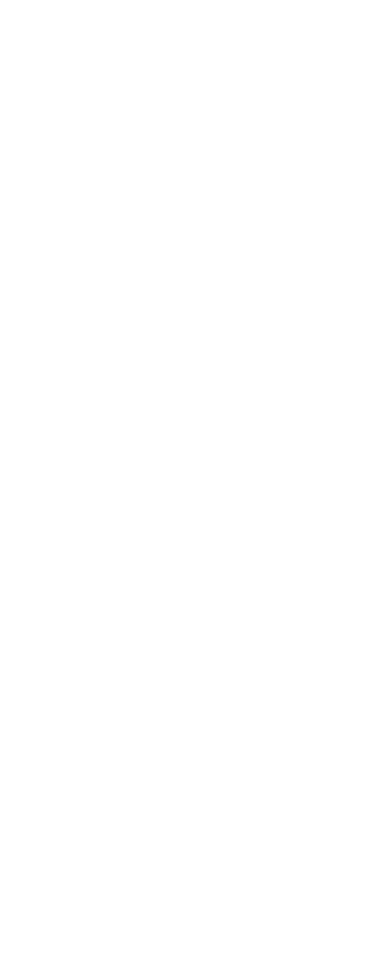
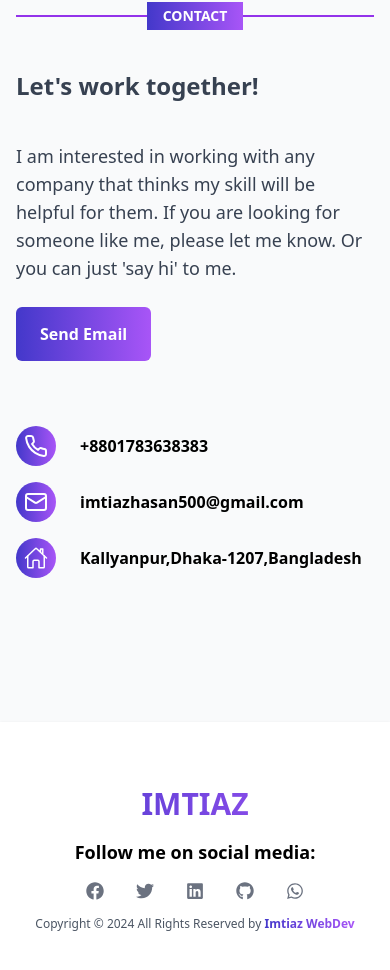
Before and after one commit to imtiazhasanBD/My-Portfolio, a Next.js app: page / in a window 390 px wide. Shown: the part 6370-7340 px from the top of the page. Before the commit the page ends 6260 px from the top, so only its background shows below. Built offline with nearby package versions, Linux system fonts and the light colour scheme.

Commit message:
Add Contact Section and Footer with social media links

```diff
--- /dev/null
+++ b/app/components/Contact.js
@@ -0,0 +1,43 @@
+import React from 'react'
+import { contactData } from '../data/data'
+import SectionHeader from './SectionHeader'
+import SectionHeaderMobile from './SectionHeaderMobile'
+
+const Contact = () => {
+  return (
+        <section className="py-32 flex flex-col md:flex-row" id="contact">
+            <SectionHeader headerTitle="contact"/>
+            <SectionHeaderMobile headerTitle="contact"/>
+         <div className='flex gap-20 flex-col md:flex-row items-center justify-center'>
+         <div className="text-left space-y-10 text-gray-700">
+            <h2 className='text-2xl font-semibold'>Let's work together!</h2>
+          <p className="text-lg">
+          I am interested in working with any company that thinks my skill will be helpful for them. If you are looking for someone like me, please let me know. Or you can just 'say hi' to me.
+          </p>
+           <p>
+           <a href="mailto:your-email@example.com"
+            className="bg-customGradient font-semibold text-white px-6 py-4 rounded-md hover:bg-blue-600"
+          >
+            Send Email
+          </a>
+           </p>
+        </div>
+        <div className='w-full space-y-4'>
+             {
+                contactData.map((contact, i) => (
+                    <div key={i} className='flex space-x-6 items-center'>
+                       <div className='text-2xl bg-customGradient text-white p-2 rounded-full font-semibold'>{contact.icon}</div>
+                       <div>
+                         <h2></h2>
+                         <p className='font-semibold'>{contact.type}</p>
+                       </div>
+                    </div>
+                ))
+             }
+        </div>
+         </div>
+      </section>
+  )
+}
+
+export default Contact
--- /dev/null
+++ b/app/components/Footer.js
@@ -0,0 +1,33 @@
+import React from "react";
+import { socialMedia } from "../data/data";
+
+const Footer = () => {
+  return (
+    <footer className="py-16 bg-white shadow">
+      <div className="container mx-auto text-center space-y-4">
+        <h2 className="text-3xl md:text-4xl font-bold bg-customGradient bg-clip-text text-transparent uppercase">
+          Imtiaz
+        </h2>
+        <p className="text-lg md:text-xl font-bold">Follow me on social media:</p>
+        <div className="flex justify-center gap-8 md:text-xl text-lg">
+          {socialMedia.map((platform, i) => (
+            <a
+              key={i}
+              className="text-gray-500 hover:text-gray-700 transition-colors cursor-pointer"
+            >
+              {platform.icon}
+            </a>
+          ))}
+        </div>
+        <p className="text-xs md:text-sm text-gray-600">
+          Copyright © {new Date().getFullYear()} All Rights Reserved by{" "}
+          <span className="font-semibold bg-customGradient bg-clip-text text-transparent">
+            Imtiaz WebDev
+          </span>
+        </p>
+      </div>
+    </footer>
+  );
+};
+
+export default Footer;
--- a/app/components/Header.js
+++ b/app/components/Header.js
@@ -19,7 +19,7 @@
             {navLinks.map((navlink) => (
               <a
                 key={navlink.id}
-                href="#"
+                href={`#${navlink.label.toLocaleLowerCase()}`}
                 className={`mx-6 hover:text-customBlue ${
                   navlink.label === "Resume"
                     ? "border-2 p-2 border-customBlue"
--- a/app/components/NavForMobile.js
+++ b/app/components/NavForMobile.js
@@ -12,7 +12,7 @@
       <div className="h-full w-4/5 sm:w-3/5 flex flex-col justify-center text-white space-y-6 fixed bg-[#0f0715] z-[1006] ">
          {
             navLinks.map(navLink => (
-                <Link onClick={onClose} key={navLink.id} href={navLink.url} className="text-xl ml-12 pb-2 sm:text-xl active:text-customBlue">{navLink.label}</Link>
+                <Link onClick={onClose} key={navLink.id} href={`#${navLink.label.toLocaleLowerCase()}`} className="text-xl ml-12 pb-2 sm:text-xl active:text-customBlue">{navLink.label}</Link>
             ))
          }
       {/* Close button */}
--- a/app/components/Project.js
+++ b/app/components/Project.js
@@ -8,7 +8,7 @@
 
 const Project = () => {
   return (
-    <section className="py-60 flex" id="projects">
+    <section className="py-60 flex" id="portfolio">
       <SectionHeader headerTitle="My project" />
       <div className="container mx-auto text-center">
       <SectionHeaderMobile headerTitle="My project" />
--- /dev/null
+++ b/app/components/ScrollToTop.jsx
@@ -0,0 +1,41 @@
+"use client";
+
+import React, { useEffect, useState } from "react";
+import { FaArrowUp } from "react-icons/fa";
+
+const ScrollToTop = () => {
+  const [isVisible, setIsVisible] = useState(false);
+
+  useEffect(() => {
+    const toggleVisibility = () => {
+      if (window.scrollY > 300) {
+        setIsVisible(true);
+      } else {
+        setIsVisible(false);
+      }
+    };
+    window.addEventListener("scroll", toggleVisibility);
+
+    return () => {
+      window.removeEventListener("scroll", toggleVisibility);
+    };
+  }, []);
+
+  const scrollToTop = () => {
+    window.scrollTo({
+      top:0,
+    });
+  };
+
+  return (
+    <div className="fixed bottom-4 right-4">
+      {isVisible && (
+        <button onClick={scrollToTop} className="bg-customGradient text-white p-3 rounded-full">
+          <FaArrowUp />
+        </button>
+      )}
+    </div>
+  );
+};
+
+export default ScrollToTop;
--- a/app/components/Skill.js
+++ b/app/components/Skill.js
@@ -6,7 +6,7 @@
 
 const Skill = () => {
   return (
-    <section className="md:flex" id="skills">
+    <section className="md:flex" id="skill">
         <SectionHeaderMobile headerTitle="my skills"/>
         <SectionHeader headerTitle="my skills"/>
       <div className="container mx-auto text-center">
--- a/app/constant/constant.js
+++ b/app/constant/constant.js
@@ -19,7 +19,7 @@
     {
       id: 4,
       url: "#",
-      label: "Contacts",
+      label: "Contact",
     },
     {
       id: 5,
--- a/app/data/data.js
+++ b/app/data/data.js
@@ -1,7 +1,26 @@
-import { FaHtml5, FaCss3Alt, FaJs, FaReact, FaNodeJs, FaGitAlt } from "react-icons/fa";
+import {
+  FaHtml5,
+  FaCss3Alt,
+  FaJs,
+  FaReact,
+  FaNodeJs,
+  FaGitAlt,
+} from "react-icons/fa";
 import { SiNextdotjs, SiTailwindcss } from "react-icons/si";
-import { FaFacebook, FaTwitter, FaInstagram, FaLinkedin, FaGithub, FaYoutube,FaSnapchatGhost, FaPinterest, FaWhatsapp
+import {
+  FaFacebook,
+  FaTwitter,
+  FaInstagram,
+  FaLinkedin,
+  FaGithub,
+  FaYoutube,
+  FaSnapchatGhost,
+  FaPinterest,
+  FaWhatsapp,
 } from "react-icons/fa";
+import { FiPhone } from "react-icons/fi";
+import { LuMail } from "react-icons/lu";
+import { IoHomeOutline } from "react-icons/io5";
 
 export const BaseInfo = {
   name: "Imtiaz Hasan",
@@ -10,18 +29,38 @@
   aboutMe:
     "Hello! My name is Imtiaz Hasan, and I am a passionate front-end developer with expertise in modern web technologies including HTML, CSS, JavaScript, Tailwind CSS, React, Redux, Firebase, Next.js, and TypeScript. I am currently pursuing a Bachelor of Science in Computer Science and Engineering (BSc in CSE) at Bangladesh University. <br/> <br/> As I near the completion of my studies, I am actively seeking job opportunities to apply my skills, contribute to impactful projects, and grow as a professional. I am dedicated to crafting dynamic, responsive, and user-friendly web experiences. Let's build something amazing together!",
   profilePic: "/images/hero.png",
-    aboutPic:  "/images/IMG_20221223_231127_993.JPG"
-  }
+  aboutPic: "/images/IMG_20221223_231127_993.JPG",
+};
 
 export const skills = [
-    { name: "HTML", icon: <FaHtml5 />, color: "text-orange-500", percentage: 80},
-    { name: "CSS", icon: <FaCss3Alt />, color: "text-blue-500", percentage: 70},
-    { name: "JavaScript", icon: <FaJs />, color: "text-yellow-500", percentage: 80},
-    { name: "React", icon: <FaReact />, color: "text-blue-400", percentage: 70},
-    { name: "Next.js", icon: <SiNextdotjs />, color: "text-black", percentage: 65},
-    { name: "Tailwind CSS", icon: <SiTailwindcss />, color: "text-teal-500", percentage: 80},
-    { name: "Git", icon: <FaGitAlt />, color: "text-red-500", percentage: 70},
-    { name: "Node.js", icon: <FaNodeJs />, color: "text-green-500", percentage: 50}
+  { name: "HTML", icon: <FaHtml5 />, color: "text-orange-500", percentage: 80 },
+  { name: "CSS", icon: <FaCss3Alt />, color: "text-blue-500", percentage: 70 },
+  {
+    name: "JavaScript",
+    icon: <FaJs />,
+    color: "text-yellow-500",
+    percentage: 80,
+  },
+  { name: "React", icon: <FaReact />, color: "text-blue-400", percentage: 70 },
+  {
+    name: "Next.js",
+    icon: <SiNextdotjs />,
+    color: "text-black",
+    percentage: 65,
+  },
+  {
+    name: "Tailwind CSS",
+    icon: <SiTailwindcss />,
+    color: "text-teal-500",
+    percentage: 80,
+  },
+  { name: "Git", icon: <FaGitAlt />, color: "text-red-500", percentage: 70 },
+  {
+    name: "Node.js",
+    icon: <FaNodeJs />,
+    color: "text-green-500",
+    percentage: 50,
+  },
 ];
 
 export const socialMedia = [
@@ -29,51 +68,58 @@
   { name: "Twitter", icon: <FaTwitter />, color: "text-blue-400" },
   { name: "LinkedIn", icon: <FaLinkedin />, color: "text-blue-700" },
   { name: "GitHub", icon: <FaGithub />, color: "text-gray-800" },
-    { name: "Pinterest", icon: <FaWhatsapp />, color: "text-green-600" }
+  { name: "Pinterest", icon: <FaWhatsapp />, color: "text-green-600" },
 ];
-
 
 export const projectData = [
   {
     id: 1,
     name: "Electro-mart",
-      description: "An eCommerce platform built with React and Redux Toolkit, featuring a modern UI styled with Tailwind CSS. It includes secure user authentication via Firebase, real-time order storage, and seamless payment integration using Stripe.",
+    description:
+      "An eCommerce platform built with React and Redux Toolkit, featuring a modern UI styled with Tailwind CSS. It includes secure user authentication via Firebase, real-time order storage, and seamless payment integration using Stripe.",
     image: "/images/Electro-mart.jpg",
     url: {
       live: "",
-        github: "https://github.com/imtiazhasanBD/Electro-mart"
+      github: "https://github.com/imtiazhasanBD/Electro-mart",
     },
-      tools: ["react", "redux", "tailwind", "firebase", "stripe"]
+    tools: ["react", "redux", "tailwind", "firebase", "stripe"],
   },
   {
     id: 2,
     name: "Disney Clone",
-      description: "A static Disney+ clone built with React and styled using Tailwind CSS, showcasing a responsive and visually appealing design. This project replicates the look and feel of the Disney+ platform, focusing on clean UI and layout structure.",
+    description:
+      "A static Disney+ clone built with React and styled using Tailwind CSS, showcasing a responsive and visually appealing design. This project replicates the look and feel of the Disney+ platform, focusing on clean UI and layout structure.",
     image: "/images/disney _clone.jpg",
     url: {
       live: "",
-        github: "https://github.com/imtiazhasanBD/disney-clone"
+      github: "https://github.com/imtiazhasanBD/disney-clone",
     },
-      tools: ["react","tailwind"]
+    tools: ["react", "tailwind"],
   },
   {
     id: 3,
     name: "Ecart-mart",
-      description: "My first eCommerce website, built with raw HTML, CSS, and JavaScript. It was my first step into web development, where I transformed my learning into a tangible project, igniting my passion for creating user-friendly, functional designs.",
+    description:
+      "My first eCommerce website, built with raw HTML, CSS, and JavaScript. It was my first step into web development, where I transformed my learning into a tangible project, igniting my passion for creating user-friendly, functional designs.",
     image: "/images/Ecart-mart.jpg",
     url: {
       live: "https://imtiazhasanbd.github.io/MyEcommerce-cart/",
-        github: "https://github.com/imtiazhasanBD/MyEcommerce-cart"
+      github: "https://github.com/imtiazhasanBD/MyEcommerce-cart",
     },
-      tools: ["html", "css", "javascript"]
+    tools: ["html", "css", "javascript"],
   },
 ];
 
-
-export  const hobbies =  [
+export const hobbies = [
   { id: 1, name: "Gaming", icon: "🎮" },
   { id: 2, name: "Traveling", icon: "✈️" },
   { id: 3, name: "Gardening", icon: "🌱" },
   { id: 4, name: "Playing", icon: "⚽" },
   { id: 5, name: "Biking", icon: "🚴‍♂️" },
 ];
+
+export const contactData = [
+  { type: "+8801783638383", icon: <FiPhone /> },
+  { type: "imtiazhasan500@gmail.com", icon: <LuMail /> },
+  { type: "Kallyanpur,Dhaka-1207,Bangladesh", icon: <IoHomeOutline /> },
+];
--- a/app/layout.js
+++ b/app/layout.js
@@ -2,6 +2,8 @@
 import "./globals.css";
 import Header from "./components/Header";
 import NavForMobile from "./components/NavForMobile";
+import Footer from "./components/Footer";
+import ScrollToTop from "./components/ScrollToTop";
 
 
 
@@ -25,13 +27,15 @@
 
 
   return (
-    <html lang="en">
+    <html lang="en" className="scroll-smooth">
       <body
         className={`${geistSans.variable} ${geistMono.variable} antialiased`}
       >
         <div className="flex flex-col min-h-screen">
            <Header/>
           <main className="flex-grow">{children}</main>
+          <Footer/>
+          <ScrollToTop/>
         </div>
       </body>
     </html>
--- a/app/page.js
+++ b/app/page.js
@@ -1,4 +1,5 @@
 import About from "./components/About";
+import Contact from "./components/Contact";
 import Hero from "./components/Hero";
 import Hobby from "./components/Hobby";
 import Project from "./components/Project";
@@ -18,7 +19,8 @@
         <Project/>
       {/* Hobby Section */}
         <Hobby/>
-
+      {/* Contact Section */}
+      <Contact/>
     </div>
   );
 }
```
Lines whose indentation alone changed are shown as unchanged.
